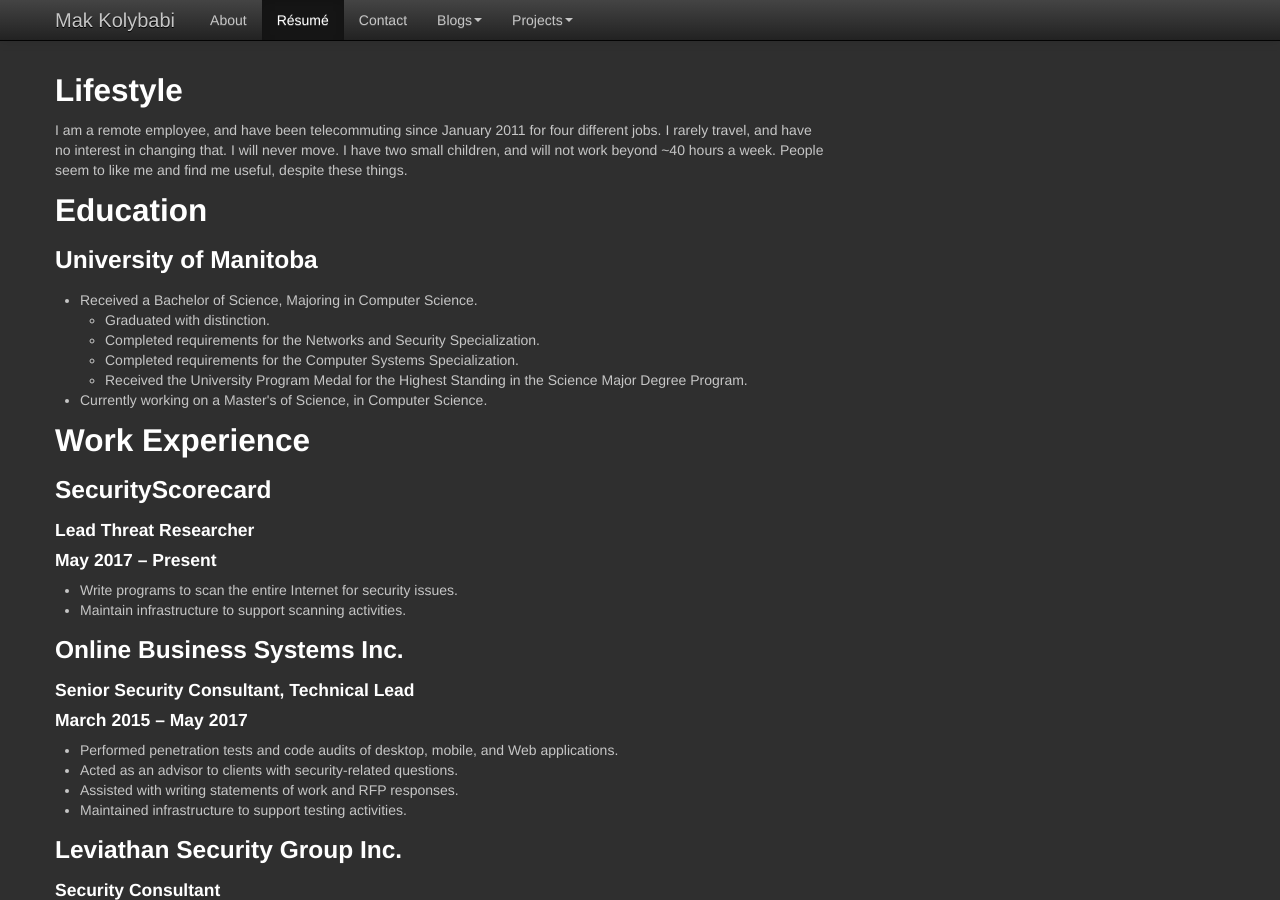
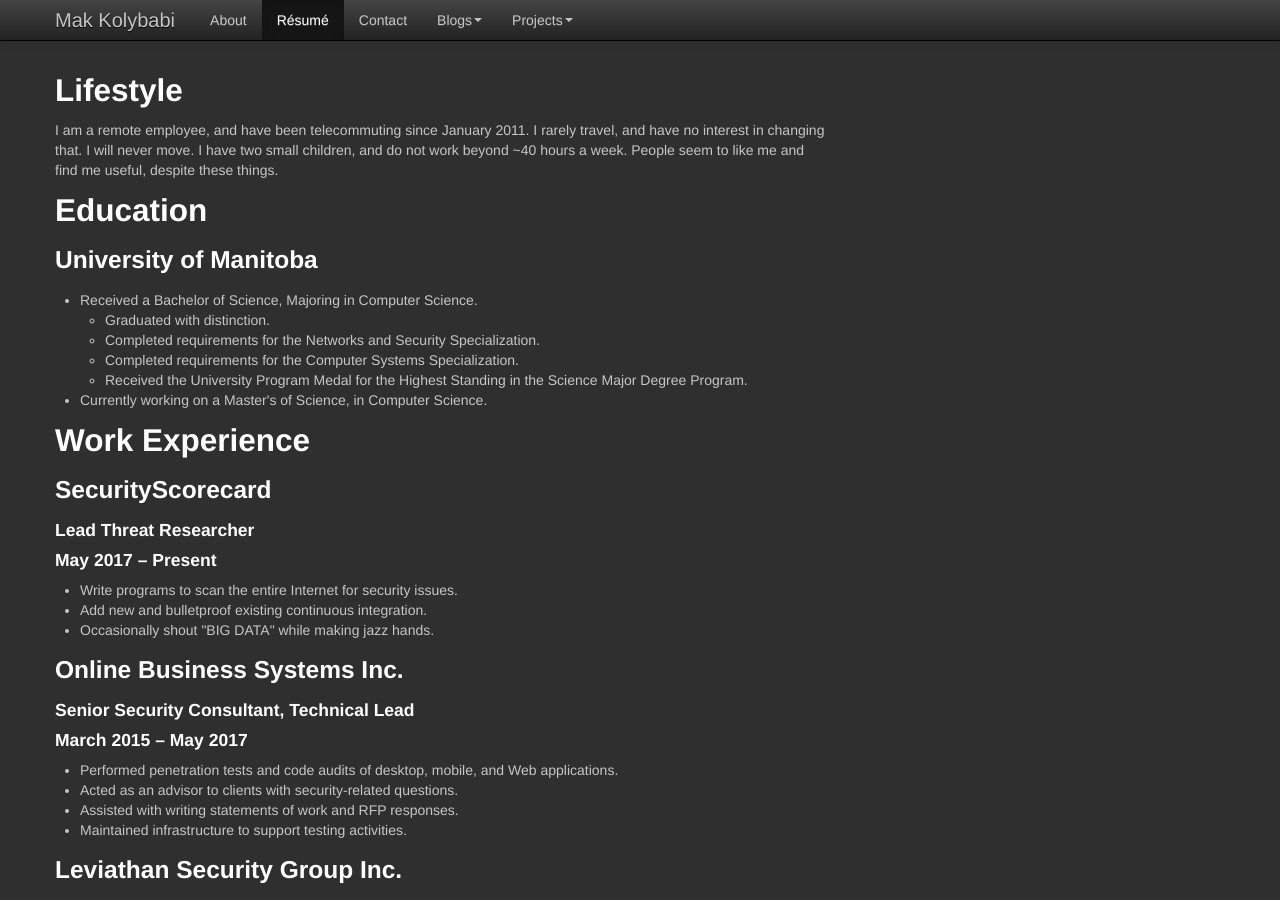
Before and after one commit to mogigoma/mogigoma.com, a Jekyll site: the page built from resume.html, in a window 1280 px wide and 900 px high. Built offline with Jekyll 4.4.1, drawn with Linux system fonts in a browser that asks for light colours.

Commit message:
Update resume.

```diff
--- a/resume.html
+++ b/resume.html
@@ -9,7 +9,7 @@ title: Mak Kolybabi's Résumé
     <div class="span8">
       <h2>Lifestyle</h2>
 
-      <p>I am a remote employee, and have been telecommuting since January 2011 for four different jobs. I rarely travel, and have no interest in changing that. I will never move. I have two small children, and will not work beyond ~40 hours a week. People seem to like me and find me useful, despite these things.</p>
+      <p>I am a remote employee, and have been telecommuting since January 2011. I rarely travel, and have no interest in changing that. I will never move. I have two small children, and do not work beyond ~40 hours a week. People seem to like me and find me useful, despite these things.</p>
 
       <h2>Education</h2>
 
@@ -32,7 +32,8 @@ title: Mak Kolybabi's Résumé
       <h4>May 2017 &ndash; Present</h4>
       <ul>
         <li>Write programs to scan the entire Internet for security issues.</li>
-        <li>Maintain infrastructure to support scanning activities.</li>
+        <li>Add new and bulletproof existing continuous integration.</li>
+        <li>Occasionally shout "BIG DATA" while making jazz hands.</li>
       </ul>
 
       <h3>Online Business Systems Inc.</h3>
```
